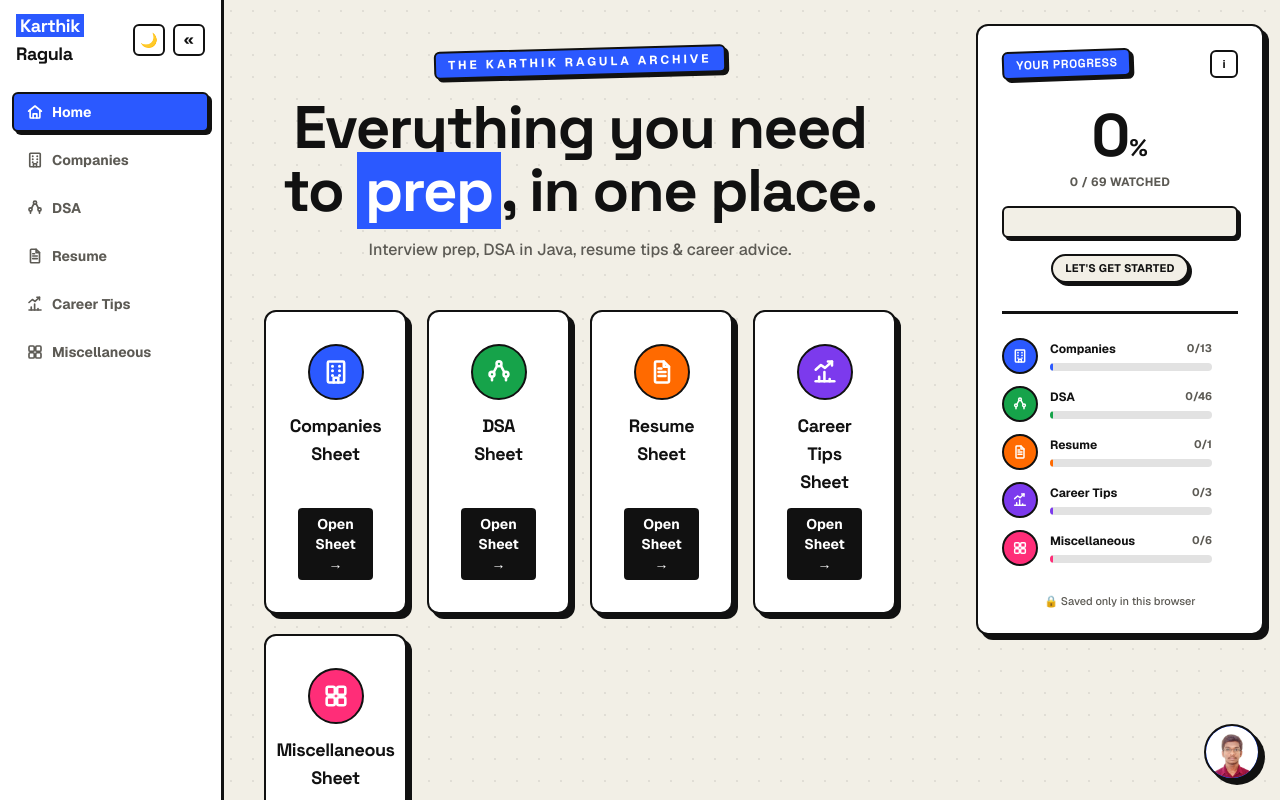
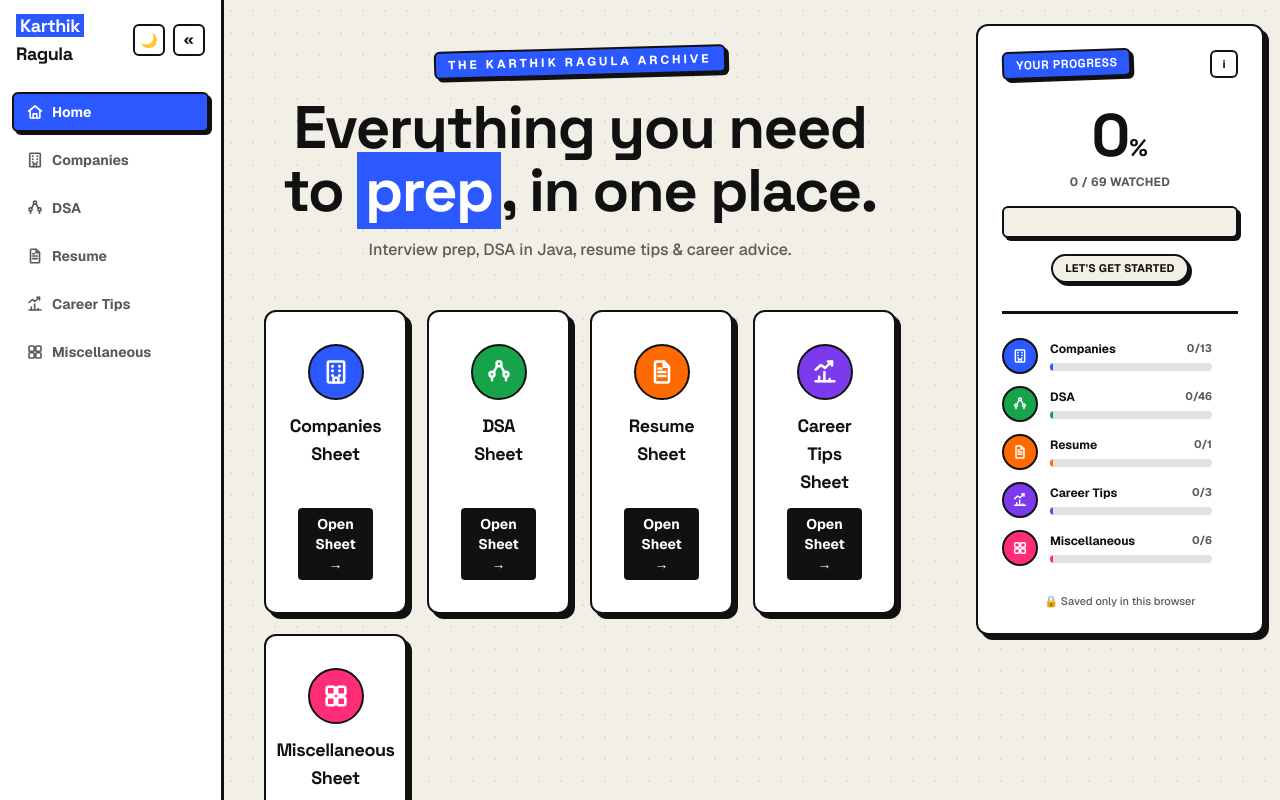
Before and after one commit to Ragulakarthik/karthikragula, a Next.js app: page / in a window 1280 px wide. Shown: the top 800 px of the page. Built offline with nearby package versions, Linux system fonts and the light colour scheme.

Commit message:
Hide the Ask Me Anything chat button from the UI

```diff
--- a/src/app/layout.js
+++ b/src/app/layout.js
@@ -3,7 +3,8 @@ import "./globals.css";
 import Header from "@/components/Header";
 import Footer from "@/components/Footer";
 import SidebarShell from "@/components/SidebarShell";
-import ChatFab from "@/components/ChatFab";
+// Chat assistant hidden for now (open /api/chat proxy has no rate limiting yet).
+// import ChatFab from "@/components/ChatFab";
 import CursorFX from "@/components/CursorFX";
 import { ProgressProvider } from "@/context/ProgressContext";
 
@@ -54,7 +55,7 @@ export default function RootLayout({ children }) {
             <main className="flex-1">{children}</main>
             <Footer />
           </SidebarShell>
-          <ChatFab />
+          {/* <ChatFab /> */}
           <CursorFX />
         </ProgressProvider>
       </body>
```
